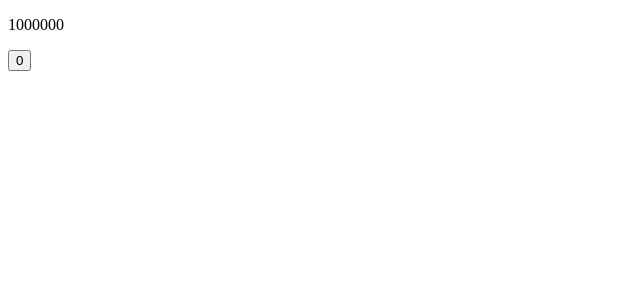
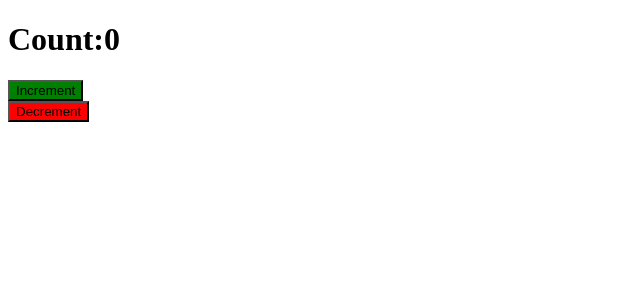
Before and after one commit to mohsin512syed/React_H, a React (Vite) app: page / in a window 1280 px wide. Shown: the top 300 px of the page, without its empty margins (0-640 px from the left). Built offline with nearby package versions, Linux system fonts and the light colour scheme.

Commit message:
useCallack hook

```diff
--- a/src/App.jsx
+++ b/src/App.jsx
@@ -8,7 +8,8 @@
 // import CallBack from './components/callBack'
 // import ShopingCardS from './components/ShopingCardS'
 // import  Reducer1  from './components/Reducer1'
-import Memo from './components/useMemo/memo'
+// import Memo from './components/useMemo/memo'
+import Home from './components/CallBack/Home'
 
 function App() {
 
@@ -23,7 +24,8 @@
       {/* <BioProvider>
         <Home />
       </BioProvider> */}
-      <Memo />
+      {/* <Memo /> */}
+      <Home/>
     </>
   )
 }
--- /dev/null
+++ b/src/components/CallBack/Button.jsx
@@ -0,0 +1,17 @@
+import { } from 'react'
+const Button = ({ onClick , children }) => {
+    console.log(`Rendereing button ${children}`)
+    return (
+        <div>
+            <button
+                style={{
+                    backgroundColor: children === 'Increment' ? 'green' : 'red',
+                }}
+                onClick={onClick}>
+                {children}
+            </button>
+        </div>
+
+    )
+}
+export default Button;
--- /dev/null
+++ b/src/components/CallBack/Home.jsx
@@ -0,0 +1,33 @@
+import { useCallback, useState } from 'react'
+import Button from './Button';
+const Home = () => {
+    const [count, setCount] = useState(0)
+    // const increment = () => {
+    //     console.log("increment button ");
+    //     setCount(prevCount => prevCount + 1);
+    // };
+    // const decrement = () => {
+    //     console.log("decrement button ");
+    //     setCount(prevCount => prevCount - 1);
+    // }
+    const increment=useCallback(()=>{
+        console.log("increment button ");
+        setCount(prevCount => prevCount + 1);
+    },[])
+    const decrement=useCallback(()=>{
+        console.log("increment button ");
+        setCount(prevCount => prevCount + 1);
+    },[])
+    return (
+        <>
+            <div>
+                <h1>Count:{count}</h1>
+                <Button onClick={increment}>Increment</Button>
+                <Button onClick={decrement}>Decrement</Button>
+            </div>
+        </>
+    )
+
+
+}
+export default Home;
```
Also changed, not shown: src/components/CallBack.jsx (deleted, +0 -9 lines), 1 other file (tests, documents, lock files or other folders).
